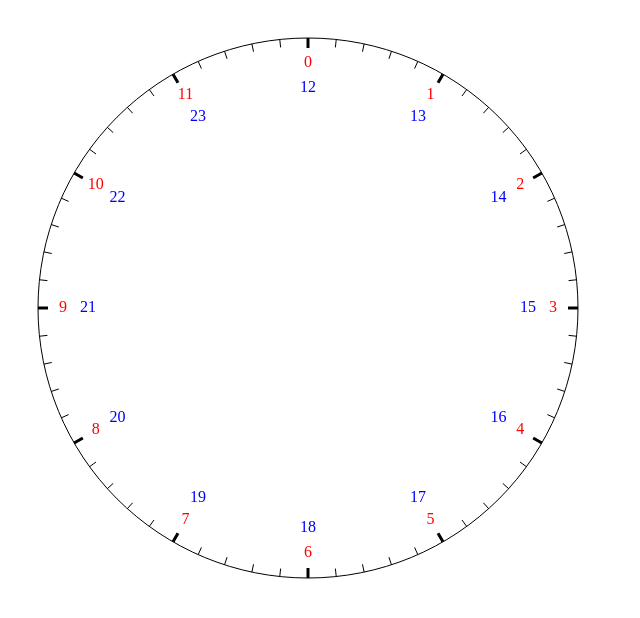
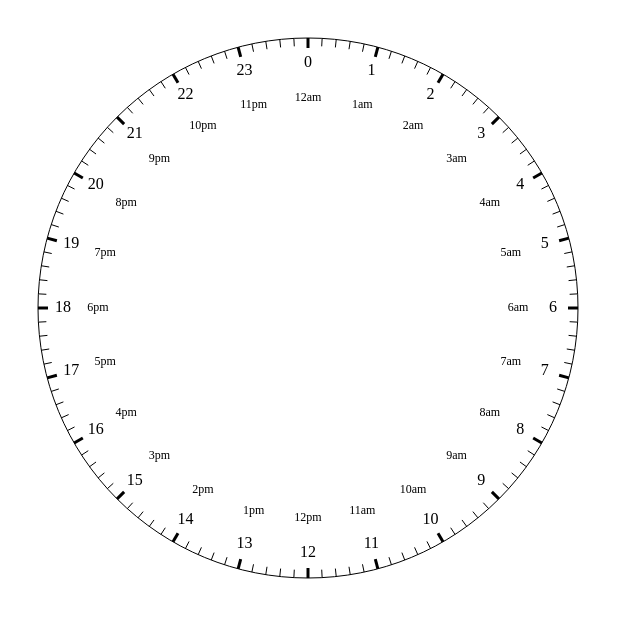
Before and after one commit to joshuatshaffer/time-zone-clock, a React (Vite) app: page / in a window 1280 px wide. Shown: the top 618 px of the page, without its empty margins (0-640 px from the left). Built offline with nearby package versions, Linux system fonts and the light colour scheme.

Commit message:
Switch to 24 hour face.

```diff
--- a/src/Clock.tsx
+++ b/src/Clock.tsx
@@ -11,8 +11,8 @@ export function Clock() {
   const minuteMarkR1 = r - 18;
   const minuteMarkR2 = hourMarkR2;
 
-  const hourLabelAmR = r - 35;
-  const hourLabelPmR = r - 60;
+  const hourLabel24R = r - 35;
+  const hourLabel12R = r - 70;
 
   return (
     <svg
@@ -21,8 +21,11 @@ export function Clock() {
       viewBox={`0 0 ${w} ${h}`}
       xmlns="http://www.w3.org/2000/svg"
     >
-      {Array.from({ length: 12 }).map((_, i) => {
-        const angle = (3 / 4 + i / 12) * Math.PI * 2;
+      {Array.from({ length: 24 }).map((_, i) => {
+        const angle = (3 / 4 + i / 24) * Math.PI * 2;
+
+        const [j, m] =
+          i >= 12 ? ([i - 12, "pm"] as const) : ([i, "am"] as const);
 
         return (
           <>
@@ -35,32 +38,32 @@ export function Clock() {
               strokeWidth={3}
             />
             <text
-              x={cx + hourLabelAmR * Math.cos(angle)}
-              y={cy + hourLabelAmR * Math.sin(angle)}
+              x={cx + hourLabel24R * Math.cos(angle)}
+              y={cy + hourLabel24R * Math.sin(angle)}
               textAnchor="middle"
               dominantBaseline="middle"
-              fill="red"
             >
               {i}
             </text>
             <text
-              x={cx + hourLabelPmR * Math.cos(angle)}
-              y={cy + hourLabelPmR * Math.sin(angle)}
+              x={cx + hourLabel12R * Math.cos(angle)}
+              y={cy + hourLabel12R * Math.sin(angle)}
               textAnchor="middle"
               dominantBaseline="middle"
-              fill="blue"
+              fontSize={12}
             >
-              {i + 12}
+              {j === 0 ? 12 : j}
+              {m}
             </text>
           </>
         );
       })}
-      {Array.from({ length: 12 * 5 }).map((_, i) => {
+      {Array.from({ length: 24 * 5 }).map((_, i) => {
         if (i % 5 === 0) {
           return;
         }
 
-        const angle = (3 / 4 + i / (12 * 5)) * Math.PI * 2;
+        const angle = (3 / 4 + i / (24 * 5)) * Math.PI * 2;
 
         return (
           <line
```
